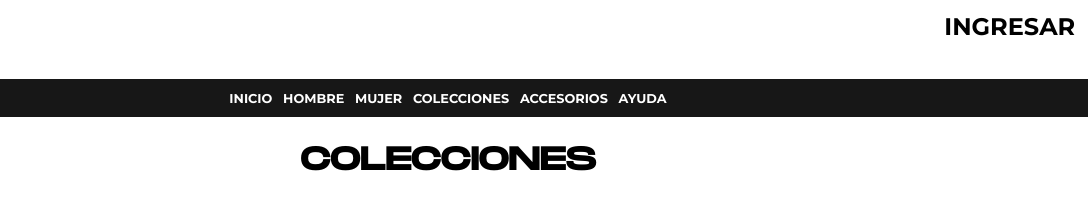
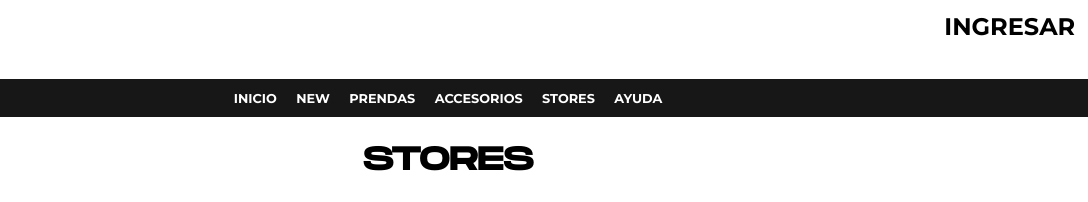
Before and after one commit to agusconde/paginaWeb, a plain HTML site: page pages/stores.html in a window 1280 px wide. Shown: the top 202 px of the page, 192-1280 px from the left. Drawn offline with Linux system fonts and the light colour scheme; files that its build step writes are made by us from their sources.

Commit message:
Actualize el navbar, el nombre de las paginas y saque la categorias colecciones

```diff
--- a/pages/collections.html
+++ b/pages/stores.html
@@ -37,17 +37,17 @@
       <nav class="header__nav">
         <ul>
           <li><a href="../index.html">INICIO</a></li>
-          <li><a href="men.html">HOMBRE</a></li>
-          <li><a href="women.html">MUJER</a></li>
-          <li><a href="collections.html">COLECCIONES</a></li>
+          <li><a href="newClothes.html">NEW</a></li>
+          <li><a href="prendas.html">PRENDAS</a></li>
           <li><a href="accesories.html">ACCESORIOS</a></li>
+          <li><a href="stores.html">STORES</a></li>
           <li><a href="help.html">AYUDA</a></li>
         </ul>
       </nav>
     </header>
 
     <!-- MAIN SECTION -->
-    <h2 class="alternative_title">COLECCIONES</h2>
+    <h2 class="alternative_title">STORES</h2>
 
 
     <footer class="footer footer--margin">
```
Also changed, not shown: index.html (+3 -3 lines), pages/accesories.html (+3 -3 lines), pages/help.html (+3 -3 lines), pages/newClothes.html (renamed from pages/men.html, +4 -4 lines), pages/prendas.html (renamed from pages/women.html, +4 -4 lines).
